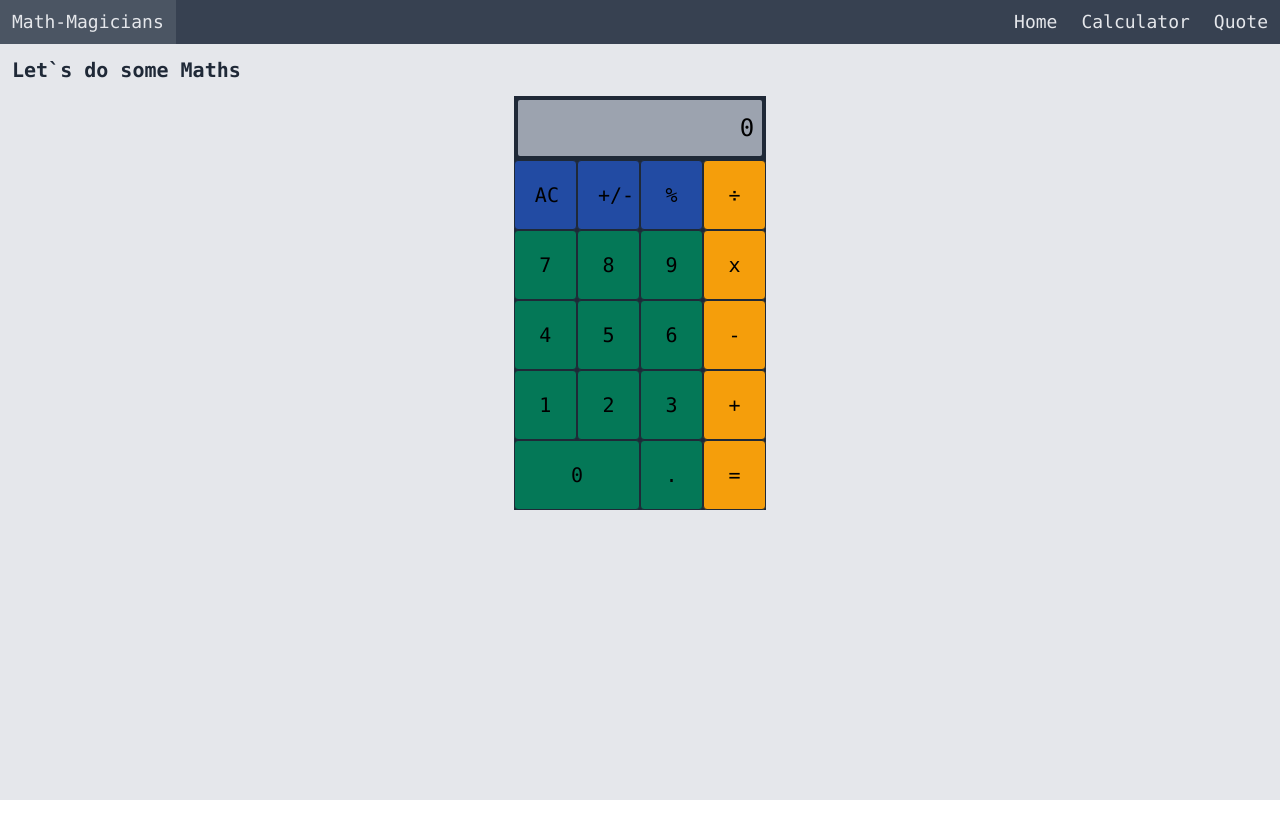
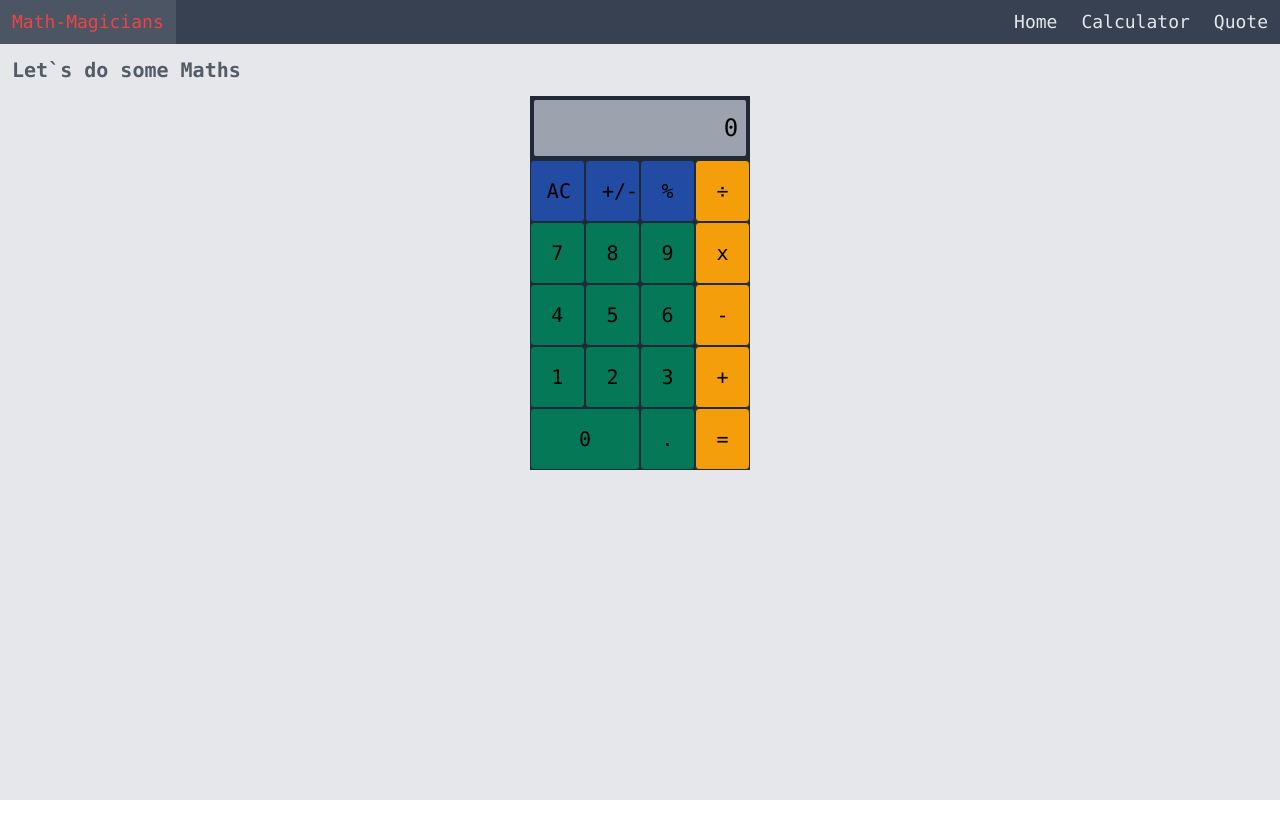
Before and after one commit to epinczinger/calculator, a React (Create React App) app: page /calculator in a window 1280 px wide. Shown: the top 838 px of the page. After the commit the page ends 800 px from the top, so only its background shows below. Built offline with nearby package versions, Linux system fonts and the light colour scheme.

Commit message:
add color and transitions

```diff
--- a/public/index.html
+++ b/public/index.html
@@ -13,7 +13,7 @@
 
     <link rel="manifest" href="%PUBLIC_URL%/manifest.json" />
 
-    <title>React App</title>
+    <title>Math Magicians</title>
   </head>
   <body>
     <noscript>You need to enable JavaScript to run this app.</noscript>
--- a/src/components/App.js
+++ b/src/components/App.js
@@ -7,7 +7,7 @@ import Home from './Home';
 
 function App() {
   return (
-    <div className="bg-gray-200 max-h-screen box-border h-screen font-mono">
+    <div className="bg-gray-200 box-border h-screen font-mono">
       <Navbar />
       <Switch>
         <Route path="/calculator" component={Calculator} />
--- a/src/components/ButtonPanel.js
+++ b/src/components/ButtonPanel.js
@@ -3,13 +3,13 @@ import PropTypes from 'prop-types';
 import Button from './Button';
 
 const ButtonPanel = props => {
-  const blueButton = 'bg-blue-600 bg-opacity-60 hover:bg-blue-700 w-1/4 p-5 flex justify-center border rounded border-gray-800';
-  const greenButton = 'bg-green-700 hover:bg-green-800 w-1/4 p-5 flex justify-center border rounded border-gray-800';
-  const greenLgButton = 'bg-green-700 hover:bg-green-800 w-1/2 p-5 flex justify-center border rounded border-gray-800';
-  const yellowButton = 'bg-yellow-500 hover:bg-yellow-600 w-1/4 p-5 flex justify-center border rounded border-gray-800';
+  const blueButton = 'bg-blue-600 bg-opacity-60 hover:bg-blue-700 w-1/4 p-4 flex justify-center border rounded border-gray-800';
+  const greenButton = 'bg-green-700 hover:bg-green-800 w-1/4 p-4 flex justify-center border rounded border-gray-800';
+  const greenLgButton = 'bg-green-700 hover:bg-green-800 w-1/2 p-4 flex justify-center border rounded border-gray-800';
+  const yellowButton = 'bg-yellow-500 hover:bg-yellow-600 w-1/4 p-4 flex justify-center border rounded border-gray-800';
 
   return (
-    <div className="bg-gray-800 text-xl">
+    <div className="bg-gray-800 text-lg md:text-xl">
       <div className="flex">
         <div className={blueButton}>
           <Button clickHandler={() => props.clickHandler('AC')} name="AC" />
--- a/src/components/Calculator.js
+++ b/src/components/Calculator.js
@@ -18,8 +18,10 @@ const Calculator = () => {
 
   return (
     <>
-      <div className="flex flex-col h-full px-3">
-        <h1 className="text-gray-800 font-bold text-xl py-3">Let`s do some Maths</h1>
+      <div className="flex flex-col px-3">
+        <h1 className="text-gray-800 font-bold text-xl py-3 animate-pulse">
+          Let`s do some Maths
+        </h1>
         <div className="mx-auto bg-gray-800">
           <Display total={total} next={next} operation={operation} />
           <ButtonPanel clickHandler={handleClick} />
--- a/src/components/Home.js
+++ b/src/components/Home.js
@@ -3,8 +3,12 @@ import React from 'react';
 function Home() {
   return (
     <div className="text-center px-2 text-gray-800">
-      <h1 className="py-4 text-lg font-bold">Welcome to Math-magicians!</h1>
-      <p>
+      <h1 className="py-4 text-lg font-bold animate-pulse">
+        Welcome to
+        {' '}
+        <span className="text-yellow-400">Math-magicians</span>
+      </h1>
+      <p className="">
         Lorem ipsum dolor sit amet, consectetur adipiscing elit, sed do eiusmod
         tempor incididunt ut labore et dolore magna aliqua. Ut enim ad minim
         veniam, quis nostrud exercitation ullamco laboris nisi ut aliquip ex ea
--- a/src/components/Navbar.js
+++ b/src/components/Navbar.js
@@ -12,17 +12,17 @@ function Navbar() {
 
   const menuLinks = (
     <>
-      <div className="px-3 py-2 hover:bg-gray-600">
+      <div className="px-3 py-2 hover:bg-gray-600 hover:text-yellow-400">
         <Link onClick={() => setToggleMobileMenu(false)} to="/">
           Home
         </Link>
       </div>
-      <div className="px-3 py-2 hover:bg-gray-600">
+      <div className="px-3 py-2 hover:bg-gray-600 hover:text-green-400">
         <Link onClick={() => setToggleMobileMenu(false)} to="/calculator">
           Calculator
         </Link>
       </div>
-      <div className="px-3 py-2 hover:bg-gray-600">
+      <div className="px-3 py-2 hover:bg-gray-600 hover:text-blue-400">
         <Link onClick={() => setToggleMobileMenu(false)} to="/quote">
           Quote
         </Link>
@@ -31,7 +31,7 @@ function Navbar() {
   );
 
   const mobileMenu = (
-    <div className="absolute w-screen h-screen bg-gray-700 text-gray-100 p-4">
+    <div className="absolute w-screen h-screen bg-gray-800 text-gray-100 p-4">
       <button
         type="button"
         onClick={handleToggleMobileMenu}
@@ -46,19 +46,17 @@ function Navbar() {
   );
 
   return (
-    <div className="flex justify-between md:text-lg bg-gray-700 text-gray-200">
+    <div className="flex justify-between min-h-11 md:text-lg bg-gray-700 text-gray-200">
       {toggleMobileMenu ? mobileMenu : null}
       <div className="flex justify-start hover:text-gray">
-        <div className=" px-3 py-2 hover:bg-gray-600">
+        <div className=" px-3 py-2 hover:bg-gray-600 hover:text-red-500">
           <Link to="/">Math-Magicians </Link>
         </div>
       </div>
-      <div className="sm:hidden flex justify-end text-xl pt-2 px-2">
+      <div className="sm:hidden flex justify-end text-xl p-2">
         {mobileMenuButton}
       </div>
-      <div className="hidden sm:flex">
-        {menuLinks}
-      </div>
+      <div className="hidden sm:flex">{menuLinks}</div>
     </div>
   );
 }
```
